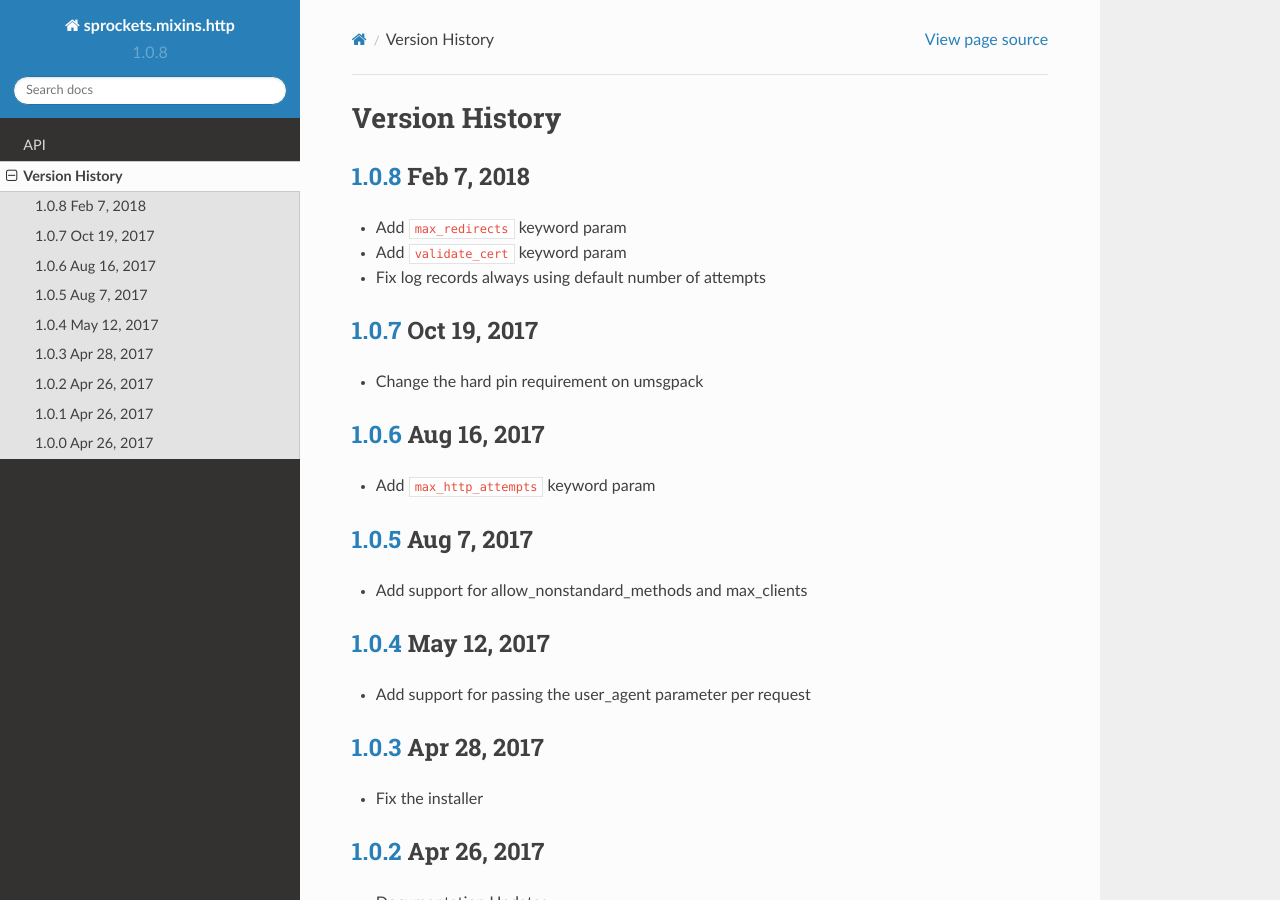
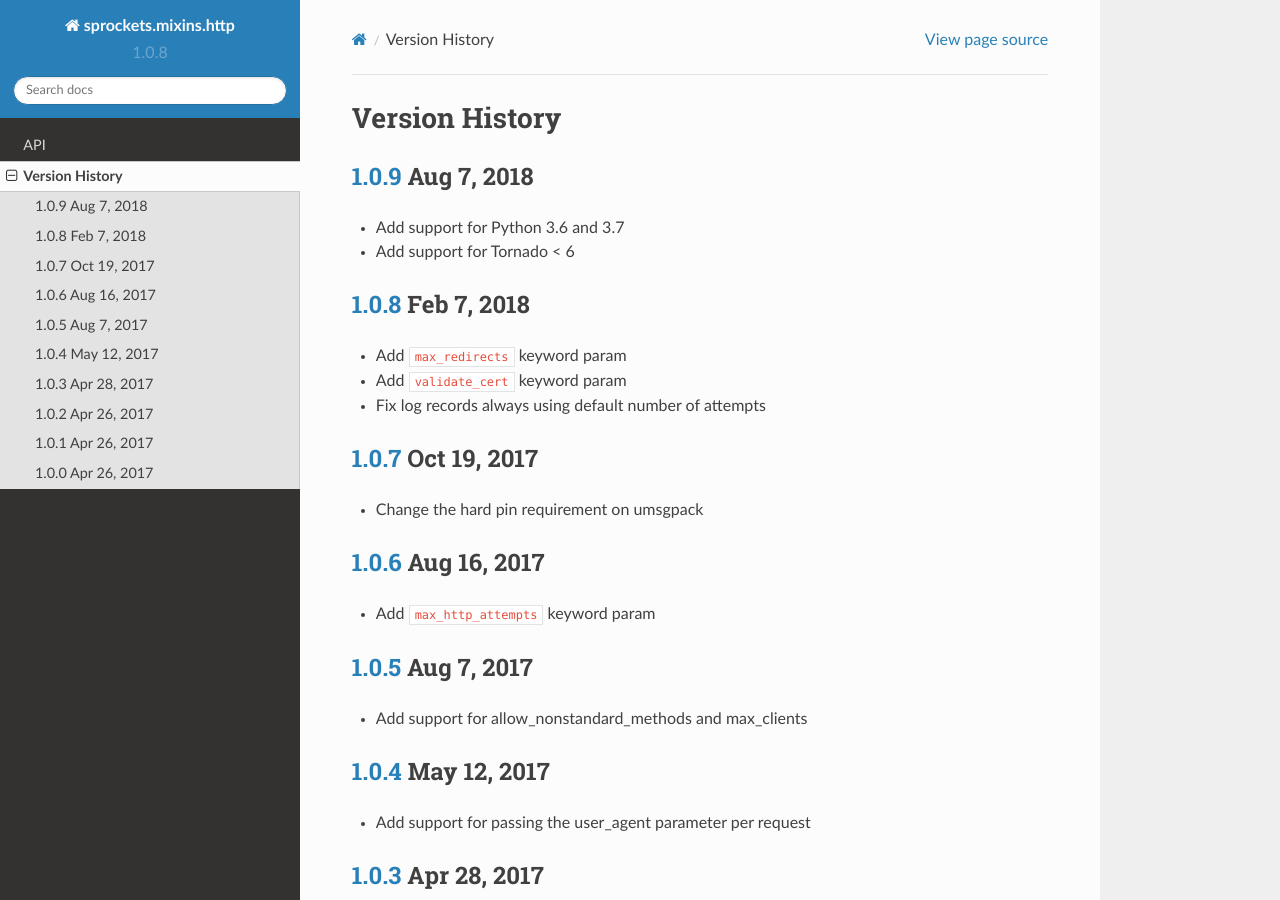
Before and after one commit to sprockets/sprockets.mixins.http, a Sphinx documentation site: the page built from docs/history.rst, in a window 1280 px wide and 900 px high. Built offline with Sphinx 7.4.7 and the Read the Docs theme 2.0.0, drawn with Linux system fonts in a browser that asks for light colours; the version number is read from the project's files by our own code.

Commit message:
Release version 1.0.9

```diff
--- a/docs/history.rst
+++ b/docs/history.rst
@@ -1,5 +1,10 @@
 Version History
 ===============
+
+`1.0.9`_ Aug 7, 2018
+--------------------
+- Add support for Python 3.6 and 3.7
+- Add support for Tornado < 6
 
 `1.0.8`_ Feb 7, 2018
 --------------------
@@ -39,6 +44,7 @@ Version History
 ---------------------
 - Initial Version
 
+.. _1.0.9: https://github.com/sprockets/sprockets.mixins.http/compare/1.0.8...1.0.9
 .. _1.0.8: https://github.com/sprockets/sprockets.mixins.http/compare/1.0.7...1.0.8
 .. _1.0.7: https://github.com/sprockets/sprockets.mixins.http/compare/1.0.6...1.0.7
 .. _1.0.6: https://github.com/sprockets/sprockets.mixins.http/compare/1.0.5...1.0.6
```
Also changed, not shown: 1 other file.
